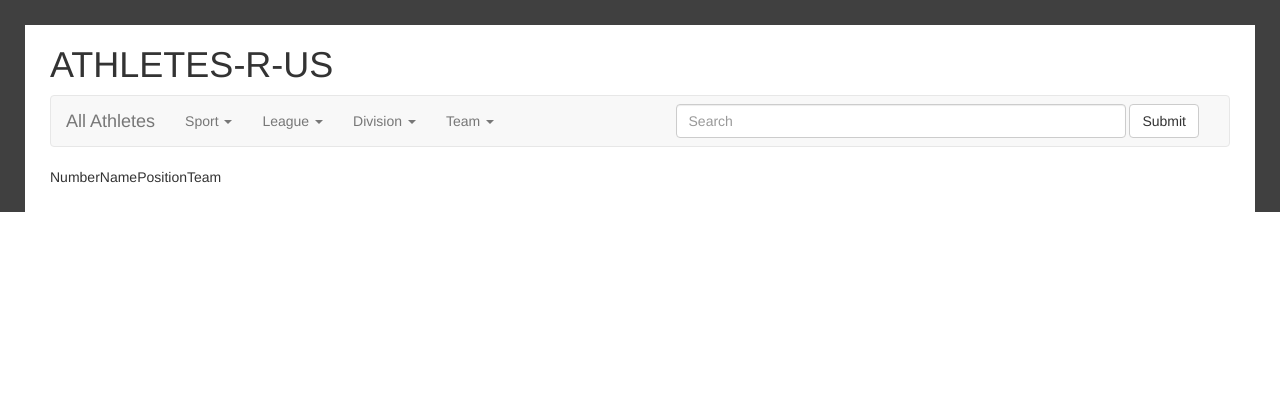
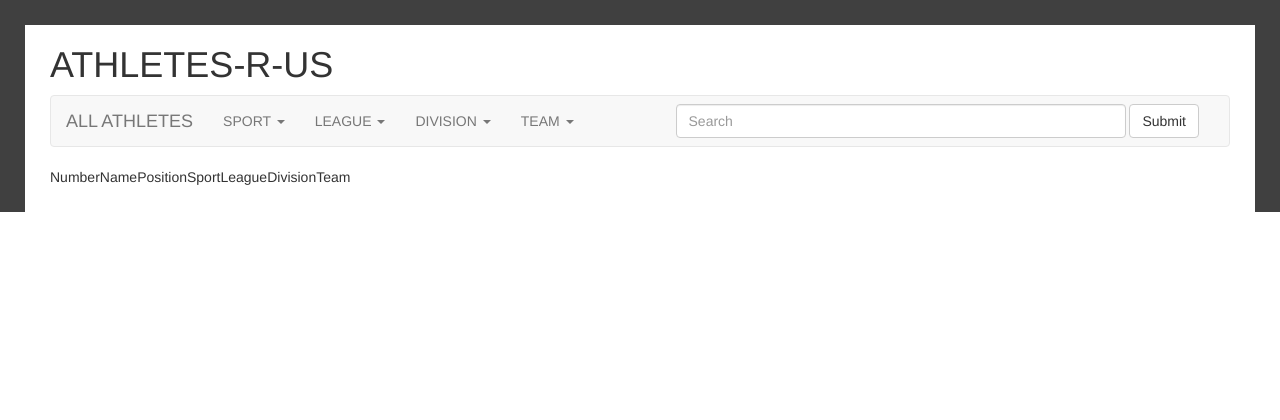
Before and after one commit to stellajkimm/take_home_challenge, a Django app: page / in a window 1280 px wide. Shown: the top 420 px of the page. Run offline with Django 3.2, Linux system fonts and the light colour scheme; data that the repository does not hold is empty; parts of the project's set-up code (start-up, migrations or seed data) failed here and were passed over; some libraries are stand-ins or nearby versions.

Commit message:
made all urls point to a single template

```diff
--- a/athletes/models.py
+++ b/athletes/models.py
@@ -46,6 +46,3 @@ class Athlete(models.Model):
 
     def __str__(self):
         return '%s %s' % (self.first_name, self.last_name)
-
-    def sport(self):
-        return self.team.division.league.sport
--- a/athletes/templates/athletes/index.html
+++ b/athletes/templates/athletes/index.html
@@ -4,12 +4,14 @@
 
 	{% include "athletes/sport_nav.html" %}
 
-
 	<table>
 		<tr>
 			<td>Number</td>
 			<td>Name</td>
 			<td>Position</td>
+			<td>Sport</td>
+			<td>League</td>
+			<td>Division</td>
 			<td>Team</td>
 		</tr>
 	{% for athlete in athletes %}
@@ -17,6 +19,9 @@
 			<td>{{ athlete.number }}</td>
 			<td>{{ athlete }}</td>
 			<td>{{ athlete.position }}</td>
+			<td>{{ athlete.team.division.league.sport }}</td>
+			<td>{{ athlete.team.division.league }}</td>
+			<td>{{ athlete.team.division }}</td>
 			<td>{{ athlete.team }}</td>
 	{% endfor %}
 		</tr>
--- a/athletes/templates/athletes/sport_nav.html
+++ b/athletes/templates/athletes/sport_nav.html
@@ -9,7 +9,7 @@
         <span class="icon-bar"></span>
         <span class="icon-bar"></span>
       </button>
-      <a class="navbar-brand" href="/">All Athletes</a>
+      <a class="navbar-brand" href="/">ALL ATHLETES</a>
     </div>
 
     <!-- Collect the nav links, forms, and other content for toggling -->
@@ -17,7 +17,7 @@
       <ul class="nav navbar-nav">
         <li class="dropdown">
           <a href="" class="dropdown-toggle" data-toggle="dropdown">
-          {% if sport %}{{ sport }}{% else %}Sport {% endif %}<span class="caret"></span></a>
+          {% if sport %}{{ sport.name.upper }}{% else %}SPORT {% endif %}<span class="caret"></span></a>
           <ul class="dropdown-menu" role="menu">
             {% for sport in sports %}
               <li><a href="{% url 'sport_list' sport.id %}">{{ sport }}</a></li>
@@ -28,7 +28,7 @@
         </li>
         <li class="dropdown">
           <a href="#" class="dropdown-toggle" data-toggle="dropdown">
-          {% if league %}{{ league }}{% else %}League {% endif %}<span class="caret"></span></a>
+          {% if league %}{{ league.name.upper }}{% else %}LEAGUE {% endif %}<span class="caret"></span></a>
           <ul class="dropdown-menu" role="menu">
             {% for league in leagues %}
               <li><a href="{% url 'league_list' sport.id league.id %}">{{ league }}</a></li>
@@ -39,7 +39,7 @@
         </li>
         <li class="dropdown">
           <a href="#" class="dropdown-toggle" data-toggle="dropdown">
-          {% if division %}{{ division }}{% else %}Division {% endif %}<span class="caret"></span></a>
+          {% if division %}{{ division.name.upper }}{% else %}DIVISION {% endif %}<span class="caret"></span></a>
           <ul class="dropdown-menu" role="menu">
             {% for division in divisions %}
               <li><a href="{% url 'division_list' sport.id league.id division.id %}">{{ division }}</a></li>
@@ -50,7 +50,7 @@
         </li>
         <li class="dropdown">
           <a href="#" class="dropdown-toggle" data-toggle="dropdown">
-          {% if team %}{{ team }}{% else %}Team {% endif %}<span class="caret"></span></a>
+          {% if team %}{{ team.name.upper }}{% else %}TEAM {% endif %}<span class="caret"></span></a>
           <ul class="dropdown-menu" role="menu">
             {% for team in teams %}
               <li><a href="{% url 'team_list' sport.id league.id division.id team.id %}">{{ team }}</a></li>
--- a/athletes/views.py
+++ b/athletes/views.py
@@ -14,7 +14,7 @@ def sport_list(request, sport_id):
 	sports = Sport.objects.all()
 	leagues = sport.league_set.all()
 	athletes = Athlete.objects.all().filter(team__division__league__sport=sport)
-	return render(request, 'athletes/sport_list.html', {'sport': sport, 'sports': sports, 'athletes': athletes, 'leagues': leagues})
+	return render(request, 'athletes/index.html', {'sport': sport, 'sports': sports, 'athletes': athletes, 'leagues': leagues})
 
 def league_list(request, sport_id, league_id):
 	sport = get_object_or_404(Sport, pk=sport_id)
@@ -23,7 +23,7 @@ def league_list(request, sport_id, league_id):
 	leagues = sport.league_set.all()
 	divisions = league.division_set.all()
 	athletes = Athlete.objects.all().filter(team__division__league=league)
-	return render(request, 'athletes/sport_list.html', {'sport': sport, 'sports': sports, 'athletes': athletes, 'leagues': leagues, 'league': league, 'divisions': divisions})
+	return render(request, 'athletes/index.html', {'sport': sport, 'sports': sports, 'athletes': athletes, 'leagues': leagues, 'league': league, 'divisions': divisions})
 
 def division_list(request, sport_id, league_id, division_id):
 	sport = get_object_or_404(Sport, pk=sport_id)
@@ -34,7 +34,7 @@ def division_list(request, sport_id, league_id, division_id):
 	divisions = league.division_set.all()
 	teams = division.team_set.all()
 	athletes = Athlete.objects.all().filter(team__division=division)
-	return render(request, 'athletes/sport_list.html', {'sport': sport, 'sports': sports, 'athletes': athletes, 'leagues': leagues, 'league': league, 'divisions': divisions, 'division': division, 'teams': teams})
+	return render(request, 'athletes/index.html', {'sport': sport, 'sports': sports, 'athletes': athletes, 'leagues': leagues, 'league': league, 'divisions': divisions, 'division': division, 'teams': teams})
 
 def team_list(request, sport_id, league_id, division_id, team_id):
 	sport = get_object_or_404(Sport, pk=sport_id)
@@ -46,4 +46,4 @@ def team_list(request, sport_id, league_id, division_id, team_id):
 	divisions = league.division_set.all()
 	teams = division.team_set.all()
 	athletes = Athlete.objects.all().filter(team=team)
-	return render(request, 'athletes/sport_list.html', {'sport': sport, 'sports': sports, 'athletes': athletes, 'leagues': leagues, 'league': league, 'divisions': divisions, 'division': division, 'teams': teams, 'team': team})
+	return render(request, 'athletes/index.html', {'sport': sport, 'sports': sports, 'athletes': athletes, 'leagues': leagues, 'league': league, 'divisions': divisions, 'division': division, 'teams': teams, 'team': team})
```
Also changed, not shown: athletes/templates/athletes/sport_list.html (deleted, +0 -24 lines), 2 other files.
